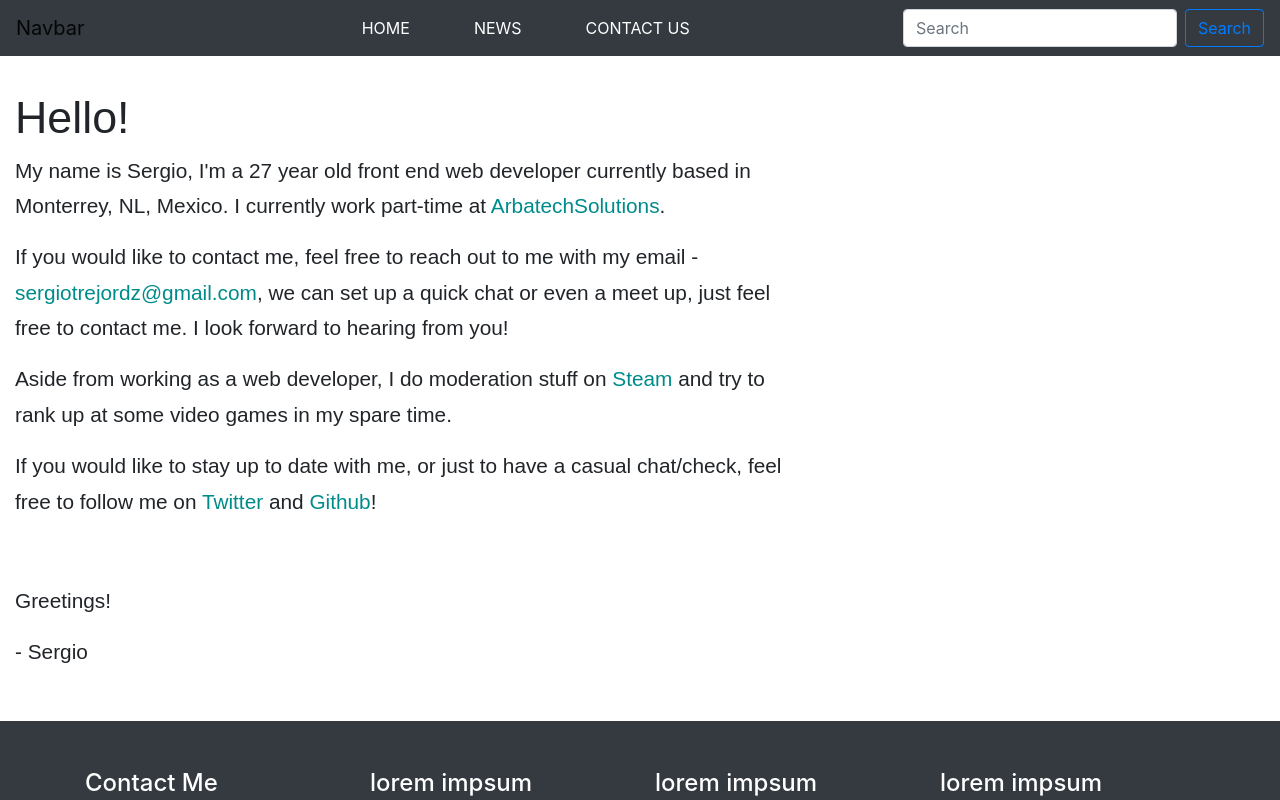
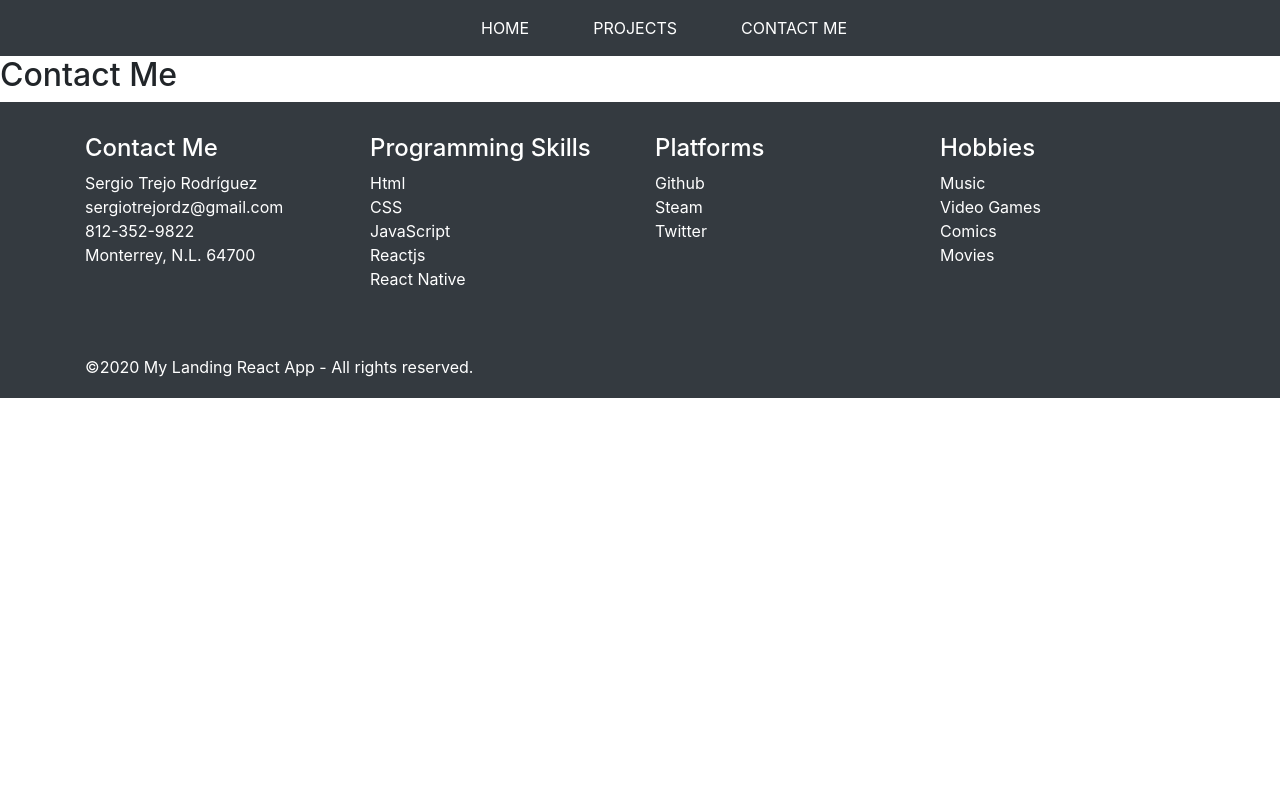
Before and after one commit to sergio-trdz/rjslandingpage, a React (Create React App) app: page /contactme in a window 1280 px wide. Shown: the top 800 px of the page. Built offline with nearby package versions, Linux system fonts and the light colour scheme.

Commit message:
navbar with router

```diff
--- a/package.json
+++ b/package.json
@@ -9,6 +9,7 @@
     "bootstrap": "^4.5.0",
     "react": "^16.13.1",
     "react-dom": "^16.13.1",
+    "react-router-dom": "^5.2.0",
     "react-scripts": "3.4.1",
     "styled-components": "^5.1.1"
   },
--- a/src/App.js
+++ b/src/App.js
@@ -1,10 +1,16 @@
 import React, { Component } from 'react';
 import './App.css';
 import 'bootstrap/dist/css/bootstrap.min.css';
-import Navbar from './components/Navbar';
-import Front from './components/Front'
-import Footer from './components/Footer'
-
+import Navbar from './components/layouts/Navbar';
+import Front from './components/layouts/Front'
+import Footer from './components/layouts/Footer'
+//react router import
+import { Switch, Route } from 'react-router-dom';
+//pages import
+import Home from './components/pages/Home';
+import Projects from './components/pages/Projects';
+import ContactMe from './components/pages/ContactMe';
+//view for background color import
 import { View } from "react";
 
 //white background color
@@ -21,7 +27,11 @@ class App extends Component {
     return (
       <div>
       <Navbar />
-      <Front />
+      <Switch>
+        <Route exact path="/" component={Home}/>
+        <Route path="/projects" component={Projects}/>
+        <Route path="/contactme" component={ContactMe}/>
+      </Switch>
       <Footer />
     </div>
     );
--- a/src/components/Navbar.js
+++ /dev/null
@@ -1,32 +0,0 @@
-import React from 'react'
-
-function Navbar() {
-    return (
-        <nav class="navbar navbar-expand-lg navbar-light bg-dark">
-  <a class="navbar-brand" href="#">Navbar</a>
-  <button class="navbar-toggler" type="button" data-toggle="collapse" data-target="#navbarSupportedContent" aria-controls="navbarSupportedContent" aria-expanded="false" aria-label="Toggle navigation">
-    <span class="navbar-toggler-icon"></span>
-  </button>
-
-  <div class="collapse navbar-collapse" id="navbarSupportedContent">
-    <ul class="navbar-nav m-auto">
-      <li class="nav-item active">
-        <a class="nav-link text-white text-uppercase ml-5" href="#">Home <span class="sr-only">(current)</span></a>
-      </li>
-      <li class="nav-item">
-        <a class="nav-link text-white text-uppercase ml-5" href="#">News</a>
-      </li>
-      <li class="nav-item">
-        <a class="nav-link text-white text-uppercase ml-5" href="#">Contact us</a>
-      </li>
-    </ul>
-    <form class="form-inline my-2 my-lg-0">
-      <input class="form-control mr-sm-2" type="search" placeholder="Search" aria-label="Search" />
-      <button class="btn btn-outline-primary my-2 my-sm-0" type="submit">Search</button>
-    </form>
-  </div>
-</nav>
-    );
-}
-
-export default Navbar;
--- a/src/components/Footer.js
+++ b/src/components/layouts/Footer.js
@@ -19,32 +19,32 @@ function Footer() {
                     </div>
                         {/* Colum 2 */}
                         <div className="col-md-3 col-sm-6">
-                        <h4>lorem impsum</h4>
+                        <h4>Programming Skills</h4>
                         <ul className="list-unstyled">
-                            <li><a href="/">If you would like to contact me, feel free to</a></li>
-                            <li><a href="/">If you would like to contact me, feel free to</a></li>
-                            <li><a href="/">If you would like to contact me, feel free to</a></li>
-                            <li><a href="/">If you would like to contact me, feel free to</a></li>
+                            <li>Html</li>
+                            <li>CSS</li>
+                            <li>JavaScript</li>
+                            <li>Reactjs</li>
+                            <li>React Native</li>
                         </ul>
                     </div>
                         {/* Colum 3 */}
                         <div className="col-md-3 col-sm-6">
-                        <h4>lorem impsum</h4>
+                        <h4>Platforms</h4>
                         <ul className="list-unstyled">
-                            <li>If you would like to contact me, feel free to</li>
-                            <li>If you would like to contact me, feel free to</li>
-                            <li>If you would like to contact me, feel free to</li>
-                            <li>If you would like to contact me, feel free to</li>
+                            <li><a href="/"></a>Github</li>
+                            <li><a href="/"></a>Steam</li>
+                            <li><a href="/"></a>Twitter</li>
                         </ul>
                     </div>
                         {/* Colum 4 */}
-                        <div className="col-md-3 col-sm-6">
-                        <h4>lorem impsum</h4>
+                        <div className="col-md-3 col-sm-3">
+                        <h4>Hobbies</h4>
                         <ul className="list-unstyled">
-                            <li>If you would like to contact me, feel free to</li>
-                            <li>If you would like to contact me, feel free to</li>
-                            <li>If you would like to contact me, feel free to</li>
-                            <li>If you would like to contact me, feel free to</li>
+                            <li>Music</li>
+                            <li>Video Games</li>
+                            <li>Comics</li>
+                            <li>Movies</li>
                         </ul>
                     </div>
                 </div>
@@ -66,13 +66,13 @@ export default Footer;
 const FooterContainer = styled.footer`
     .footer-middle {
         background: var(--mainDark);
-        padding-top: 3rem;
+        padding-top: 2rem;
         color: var(--mainWhite);
     }
 
     .footer-bottom {
         padding-top: 3rem;
-        padding-bottom: 2rem;
+        padding-bottom: .2rem;
     }
 
     ul li a {
--- /dev/null
+++ b/src/components/layouts/Navbar.js
@@ -0,0 +1,27 @@
+import React from 'react'
+import { Link } from 'react-router-dom';
+
+function Navbar() {
+    return (
+        <nav className="navbar navbar-expand-lg navbar-light bg-dark">
+
+
+  <div className="collapse navbar-collapse" id="navbarSupportedContent">
+    <ul className="navbar-nav m-auto">
+      <li className="nav-item active">
+        <Link class="nav-link text-white text-uppercase ml-5" to="/">Home <span className="sr-only">(current)</span></Link>
+      </li>
+      <li className="nav-item">
+        <Link className="nav-link text-white text-uppercase ml-5" to="/projects">Projects</Link>
+      </li>
+      <li className="nav-item">
+        <Link className="nav-link text-white text-uppercase ml-5" to="/contactme">Contact Me</Link>
+      </li>
+    </ul>
+
+  </div>
+</nav>
+    );
+}
+
+export default Navbar;
--- /dev/null
+++ b/src/components/pages/ContactMe.js
@@ -0,0 +1,13 @@
+import React, { Component } from 'react'
+
+class ContactMe extends Component {
+    render() {
+        return (
+            <div>
+                <h2>Contact Me</h2>
+            </div>
+        )
+    }
+}
+
+export default ContactMe;
--- /dev/null
+++ b/src/components/pages/Home.js
@@ -0,0 +1,21 @@
+import React, { Component } from 'react'
+
+class Home extends Component {
+    render() {
+        return (
+            <div>
+                 <div className="main-footer" style={{margin:'0', fontFamily: 'sans-serif', maxWidth: '800px', padding:'35px 15px', width: '100'}}>
+        <h1 style={{fontWeight:'500', fontSize: '2.8rem'}}>Hello!</h1>
+        <p style={{fontSize:'1.3rem', lineHeight:'1.7', fontWeight: '400'}}>My name is Sergio, I'm a 27 year old front end web developer currently based in Monterrey, NL, Mexico. I currently work part-time at <a style={{textDecoration:'none', color: '#008b8b'}} href="http://arbatech.io/" target="_blank">ArbatechSolutions</a>.</p>
+        <p style={{fontSize:'1.3rem', lineHeight:'1.7', fontWeight: '400'}}>If you would like to contact me, feel free to reach out to me with my email - <a style={{textDecoration:'none', color: '#008b8b'}}  href="mailto:sergiotrejordz@gmail.com">sergiotrejordz@gmail.com</a>, we can set up a quick chat or even a meet up, just feel free to contact me. I look forward to hearing from you!</p>
+        <p style={{fontSize:'1.3rem', lineHeight:'1.7', fontWeight: '400'}}>Aside from working as a web developer, I do moderation stuff on <a style={{textDecoration:'none', color: '#008b8b'}}  href="https://steamcommunity.com/id/ultralag/" target="_blank">Steam</a> and try to rank up at some video games in my spare time.</p>
+        <p style={{fontSize:'1.3rem', lineHeight:'1.7', fontWeight: '400'}}>If you would like to stay up to date with me, or just to have a casual chat/check, feel free to follow me on <a style={{textDecoration:'none', color: '#008b8b'}}  href="https://twitter.com/elSergioTrejo" target="_blank">Twitter</a> and <a style={{textDecoration:'none', color: '#008b8b'}}  href="https://github.com/sergio-trdz" target="_blank">Github</a>!</p>
+        <p style={{fontSize:'1.3rem', lineHeight:'1.7', fontWeight: '400', marginTop: '4rem'}} className="m">Greetings!</p>
+        <p style={{fontSize:'1.3rem', lineHeight:'1.7', fontWeight: '400'}}>- Sergio</p>
+        </div>
+            </div>
+        )
+    }
+}
+
+export default Home;
--- /dev/null
+++ b/src/components/pages/Projects.js
@@ -0,0 +1,13 @@
+import React, { Component } from 'react'
+
+class Projects extends Component {
+    render() {
+        return (
+            <div>
+                <h2>Projects</h2>
+            </div>
+        )
+    }
+}
+
+export default Projects;
--- a/src/index.js
+++ b/src/index.js
@@ -2,11 +2,12 @@ import React from 'react';
 import ReactDOM from 'react-dom';
 import App from './App';
 import * as serviceWorker from './serviceWorker';
+import { BrowserRouter as Router } from 'react-router-dom';
 
 ReactDOM.render(
-  <React.StrictMode>
+  <Router>
     <App />
-  </React.StrictMode>,
+  </Router>,
   document.getElementById('root')
 );
 
```
Also changed, not shown: src/components/layouts/Front.js (renamed from src/components/Front.js), 2 other files (tests, documents, lock files or other folders).
